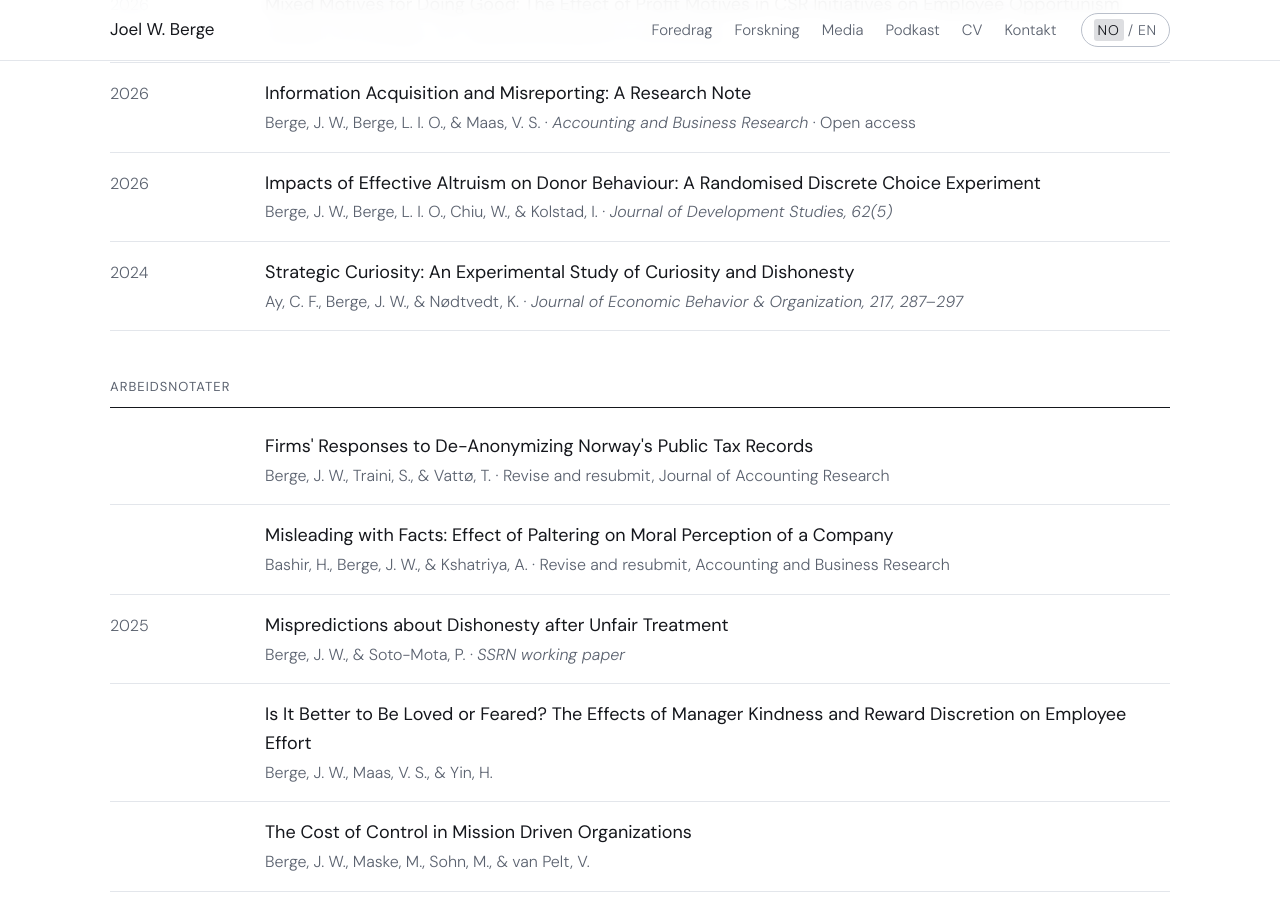
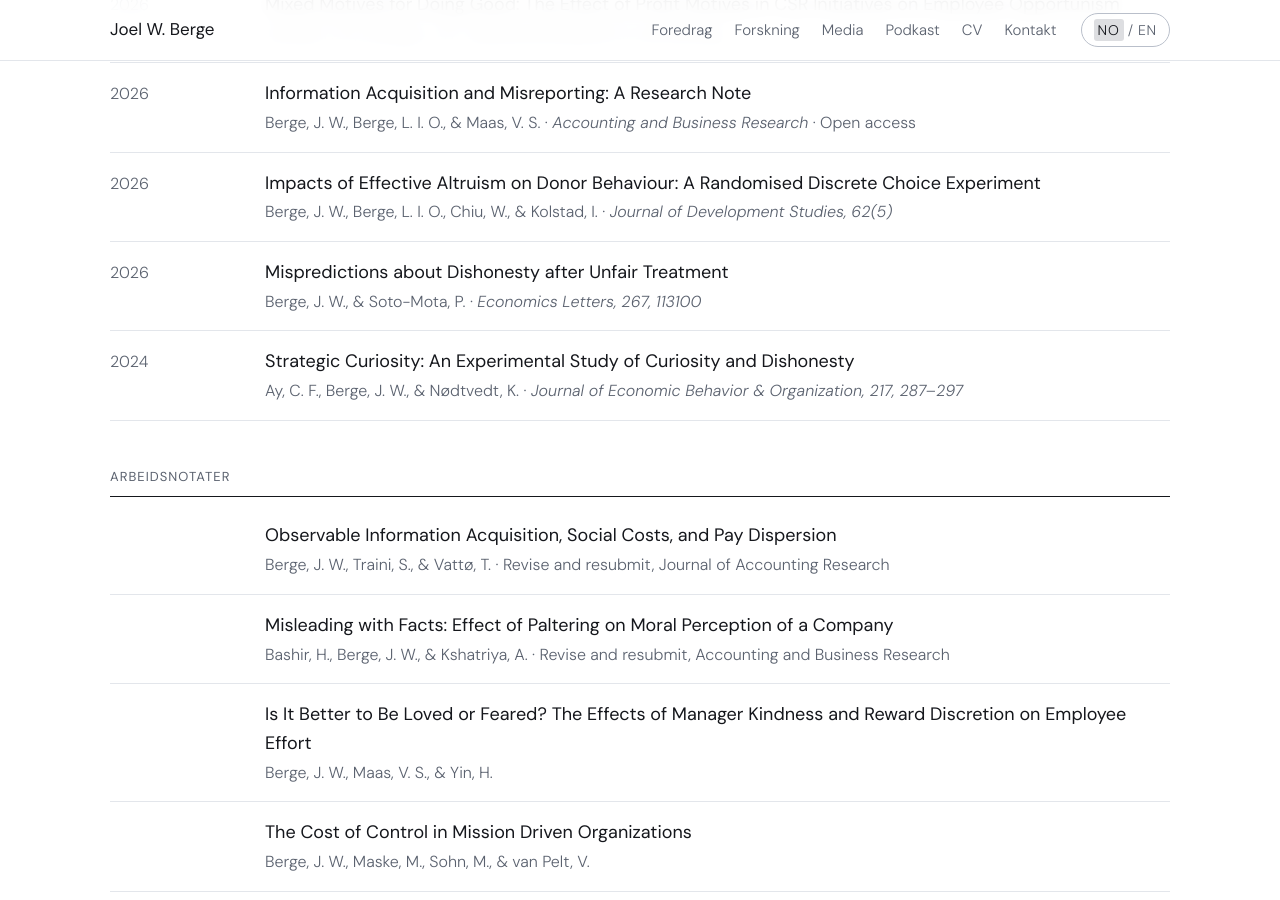
Before and after one commit to joelberge/joelberge.github.io, a Jekyll site: the page built from index.html, in a window 1280 px wide and 900 px high, scrolled down 4620 px. Built offline with Jekyll 4.4.1, drawn with Linux system fonts in a browser that asks for light colours.

Commit message:
Mispredictions published in Economics Letters; tax paper retitled
- 'Mispredictions about Dishonesty after Unfair Treatment' moves to published
  (Economics Letters 267, 113100, 2026)
- Tax records paper now 'Observable Information Acquisition, Social Costs,
  and Pay Dispersion' (Berge, Traini, Vattø), linked to SSRN

Co-Authored-By: Claude Opus 5.5 <noreply@anthropic.com>
Claude-Session: https://claude.ai/code/session_01QuEDscUrZkVPfLcMTuAdVm

```diff
--- a/_data/publications.yml
+++ b/_data/publications.yml
@@ -57,6 +57,13 @@
   status: article
   link: https://doi.org/10.1080/00220388.2025.2601583
 
+- title: "Mispredictions about Dishonesty after Unfair Treatment"
+  authors: Berge, J. W., & Soto-Mota, P.
+  venue: Economics Letters, 267, 113100
+  year: 2026
+  status: article
+  link: https://papers.ssrn.com/sol3/papers.cfm?abstract_id=5902362
+
 - title: "Strategic Curiosity: An Experimental Study of Curiosity and Dishonesty"
   authors: Ay, C. F., Berge, J. W., & Nødtvedt, K.
   venue: Journal of Economic Behavior & Organization, 217, 287–297
@@ -64,10 +71,10 @@
   status: article
   link: https://doi.org/10.1016/j.jebo.2023.10.039
 
-- title: "Firms' Responses to De-Anonymizing Norway's Public Tax Records"
-  # TODO: new title from Joel (Scholar entry WF5omc3nYNoC); Perez-Truglia has left the project.
+- title: "Observable Information Acquisition, Social Costs, and Pay Dispersion"
   authors: Berge, J. W., Traini, S., & Vattø, T.
   status: working
+  link: https://papers.ssrn.com/sol3/papers.cfm?abstract_id=6747599
   note:
     nb: Revise and resubmit, Journal of Accounting Research
     en: Revise and resubmit, Journal of Accounting Research
@@ -78,13 +85,6 @@
   note:
     nb: Revise and resubmit, Accounting and Business Research
     en: Revise and resubmit, Accounting and Business Research
-
-- title: "Mispredictions about Dishonesty after Unfair Treatment"
-  authors: Berge, J. W., & Soto-Mota, P.
-  venue: SSRN working paper
-  year: 2025
-  status: working
-  link: https://papers.ssrn.com/sol3/papers.cfm?abstract_id=5902362
 
 - title: "Is It Better to Be Loved or Feared? The Effects of Manager Kindness and Reward Discretion on Employee Effort"
   authors: Berge, J. W., Maas, V. S., & Yin, H.
```
